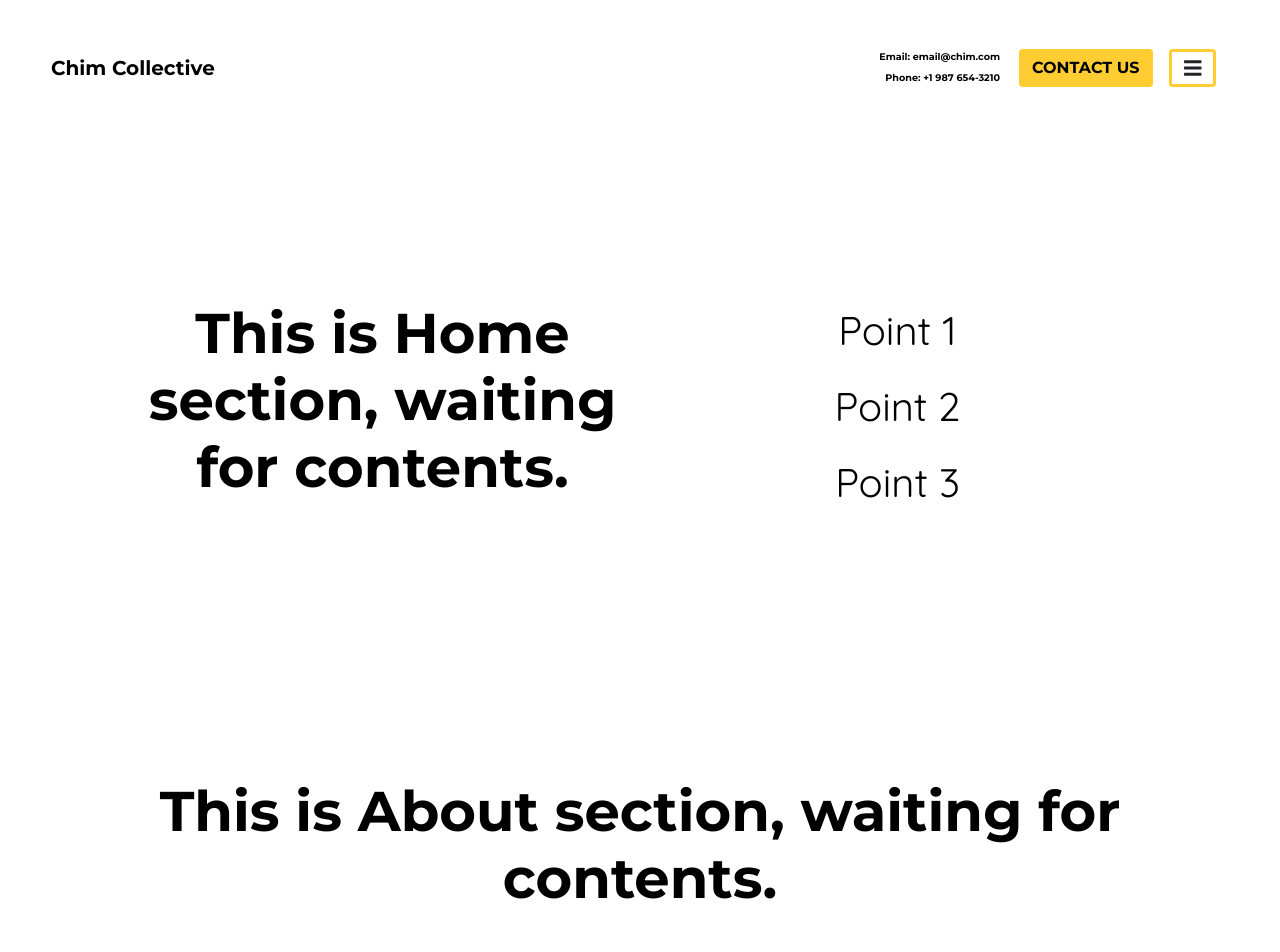
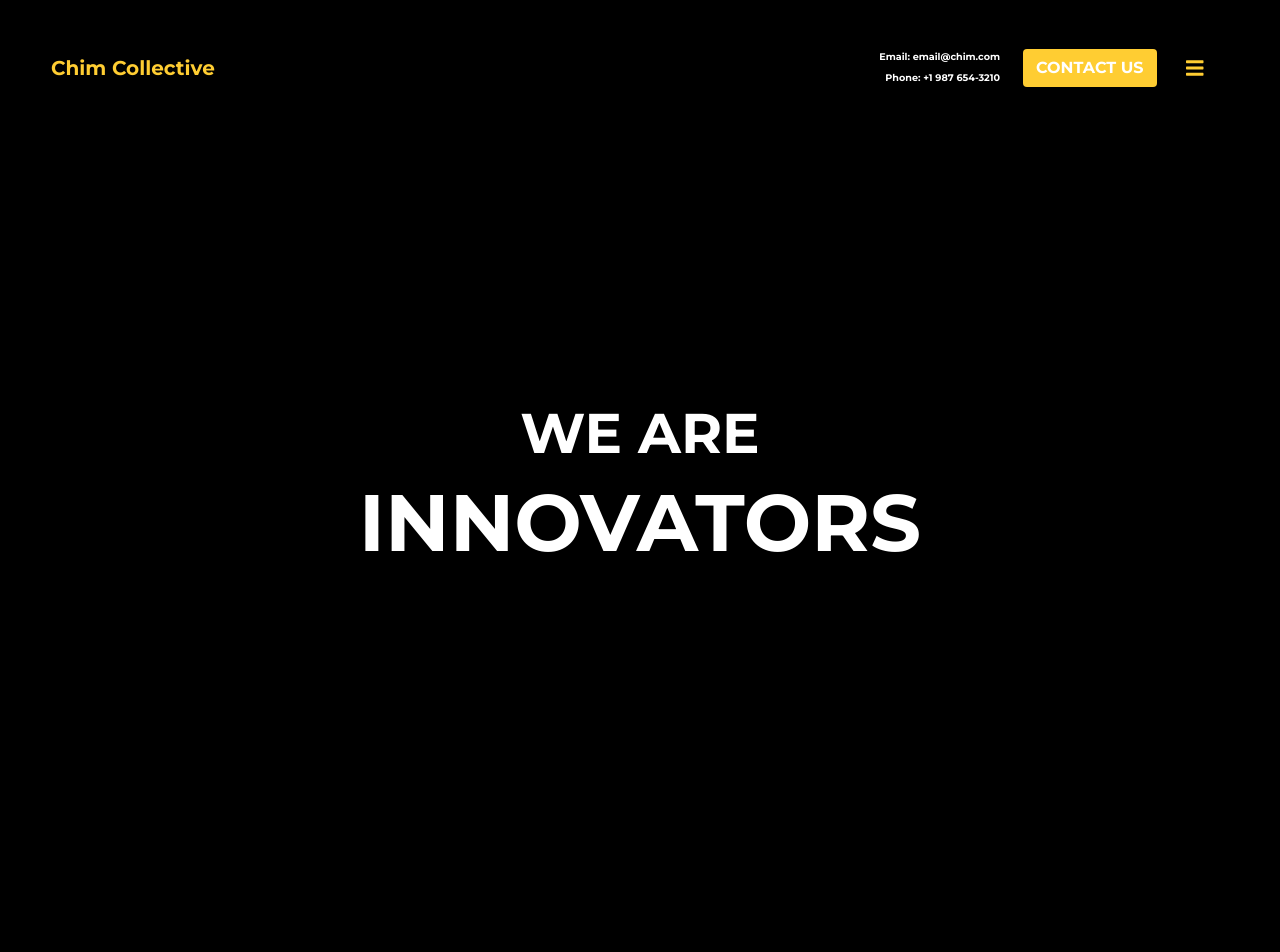
Before and after one commit to ChimCollective/chim-collective-website, a PHP site: page / in a window 1280 px wide. Shown: the top 952 px of the page. Run offline with PHP 8.4, Linux system fonts and the light colour scheme; some libraries are stand-ins or nearby versions.

Commit message:
Change background color and add navbrand animation

```diff
--- a/css/style.css
+++ b/css/style.css
@@ -1,11 +1,12 @@
 /* Entire Document */
 body {
-  color: #000000;
+  background-color: #000000;
+  color: #ffffff;
   font-family: Quicksand;
 }
 
 .head-font {
-  color: #000000;
+  color: #ffffff;
   font-family: Montserrat;
   font-weight: 700;
 }
@@ -26,12 +27,19 @@ body {
 
 .navbar.scrolled {
   /* NON-IE */
-  background: rgba(255, 255, 255, 1);
+  background: rgba(0, 0, 0, 1);
   transform: translateY(-27px);
 }
 
 .navbar-brand {
   padding-left: 35px;
+  color: #ffcd32;
+  transition: 0.5s;
+}
+
+.navbar-brand:hover{
+  transform: scale(1.03);
+  transition-duration: 0.5s;
 }
 
 .contact-info {
@@ -53,8 +61,8 @@ body {
 }
 
 .navbar-toggler {
-  background-color: #ffffff;
-  border: 3px solid #ffcd32;
+  background-color: #000000;
+  color: #ffcd32;
 }
 
 .navbar-toggler:hover {
@@ -63,7 +71,7 @@ body {
 }
 
 #navbar-menus {
-  border: 0;
+  background-color: #000000;
   font-size: 2.5rem;
   line-height: 1.5;
   text-align: center;
@@ -71,28 +79,32 @@ body {
 }
 
 .nav-item a {
-  color: #000000;
+  color: #ffffff;
 }
 
 .home-a {
-  margin-top: 134px;
+  margin-top: 200px;
 }
 
 .contact-a {
-  margin-bottom: 134px;
+  margin-bottom: 200px;
 }
 
 /* Home Section */
+#home {
+  text-align: center;
+}
+
 .home-body {
-  padding: 300px 10% 20% 10%;
+  margin: 400px auto;
 }
 
 .home-heading {
   font-size: 3.5rem;
 }
 
-.home-bullet {
-  font-size: 2.5rem;
+.animate-career-heading {
+  font-size: 5rem;
 }
 
 /* About Section */
@@ -122,14 +134,6 @@ body {
 
 .about-bullet {
   padding: 40px;
-}
-
-.about-bullet-heading {
-  color: #000000;
-}
-
-.about-bullet-desc {
-  color: #000000;
 }
 
 /* Works */
--- a/index.html
+++ b/index.html
@@ -53,18 +53,10 @@
   <main role="main">
 
     <!-- Home -->
-    <section class="text-center" id="home">
-      <div class="container-fluid home-body">
-        <div class="row">
-          <div class="col-lg-6">
-            <h1 class="home-heading head-font">This is Home section, waiting for contents.</h1>
-          </div>
-          <div class="col-lg-6">
-            <p class="home-bullet">Point 1</h1>
-            <p class="home-bullet">Point 2</h1>
-            <p class="home-bullet">Point 3</h1>
-          </div>
-        </div>
+    <section id="home">
+      <div class="container home-body">
+        <h1 class="home-heading head-font">WE ARE</h1>
+        <h1 class="animate-career-heading head-font">INNOVATORS</h1>
       </div>
     </section>
 
--- a/index.js
+++ b/index.js
@@ -1,16 +1,16 @@
 // Header Section
 // navbar appear white when scroll up
 function checkScroll() {
-  let startY = $('.navbar').height() * 2; //The point where the navbar changes in px
+  let startY = $(".navbar").height() * 2; //The point where the navbar changes in px
 
   if ($(window).scrollTop() > startY) {
-    $('.navbar').addClass("scrolled");
+    $(".navbar").addClass("scrolled");
   } else {
-    $('.navbar').removeClass("scrolled");
+    $(".navbar").removeClass("scrolled");
   }
 }
 // navbar appear white when scroll up
-if ($('.navbar').length > 0) {
+if ($(".navbar").length > 0) {
   $(window).on("scroll load resize", function() {
     checkScroll();
   });
@@ -25,12 +25,12 @@ $(".navbar-nav>li>a").on("click", function() {
 $(".navbar-nav>li>a").hover(function() {
   $(this).css("color", "#ffcd32");
 }, function() {
-  $(this).css("color", "#000000");
+  $(this).css("color", "#ffffff");
 });
 
 // navbar-brand change color when hover
 $(".navbar-brand").hover(function() {
+  $(this).css("color", "#ffffff");
+}, function() {
   $(this).css("color", "#ffcd32");
-}, function() {
-  $(this).css("color", "#000000");
 });
```
